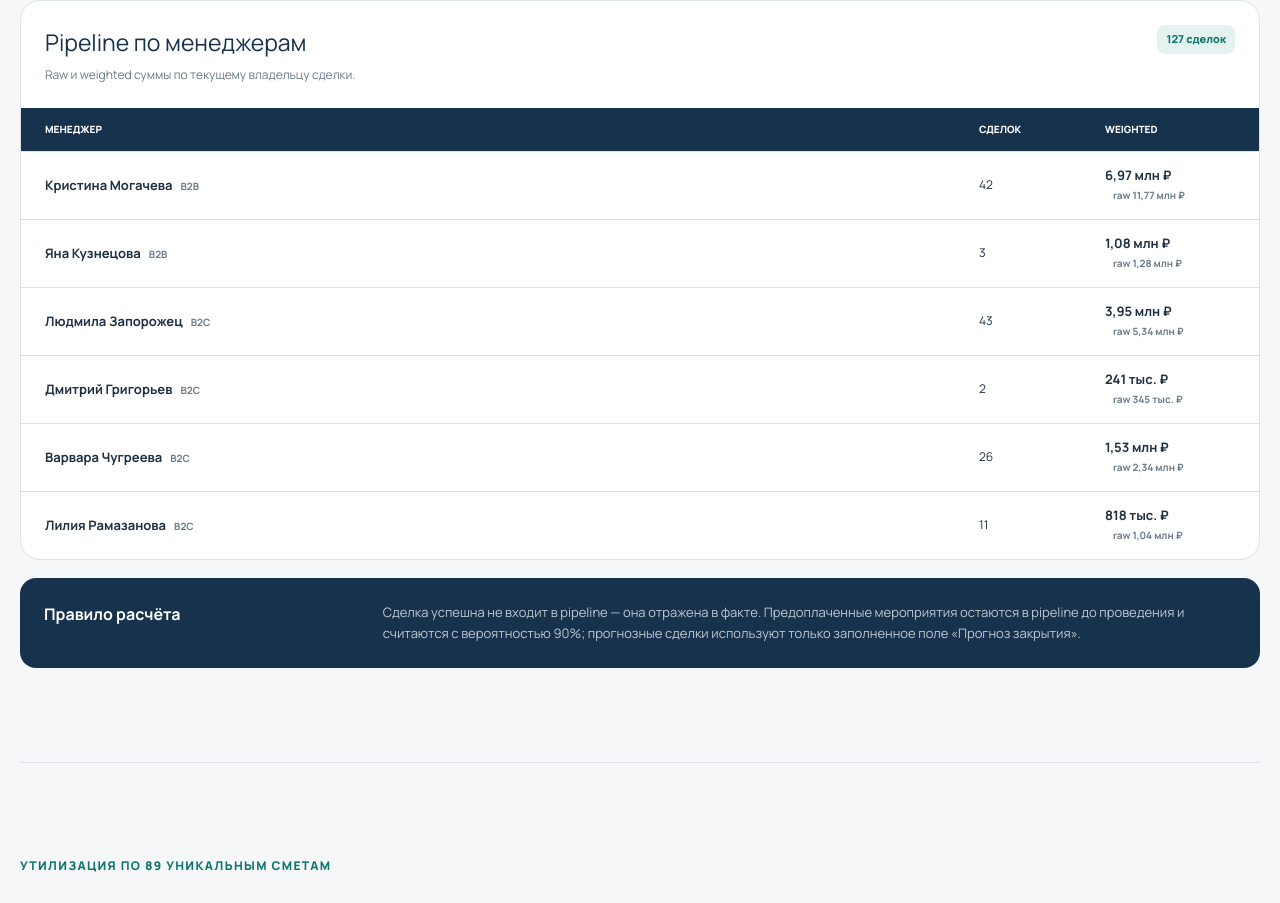
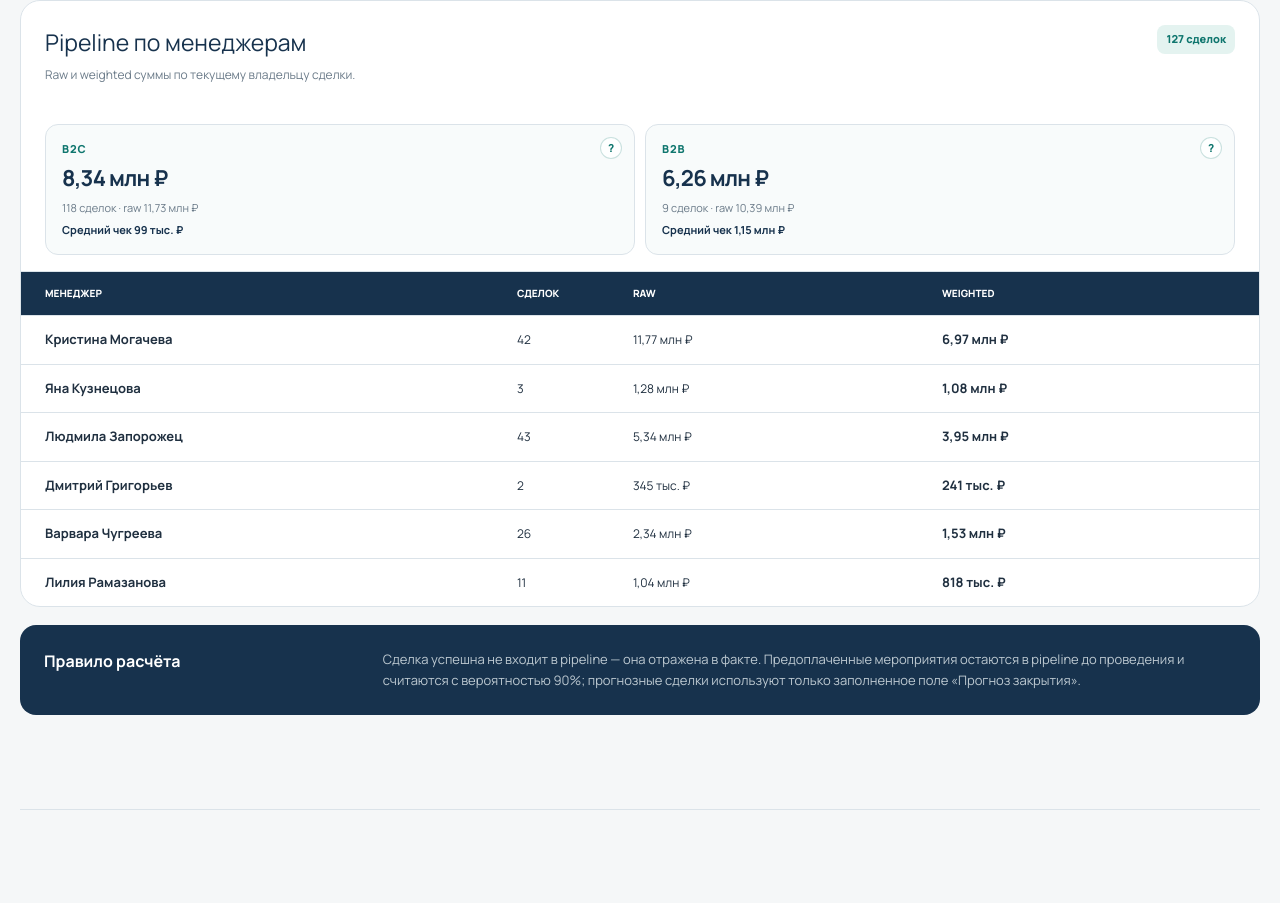
Before and after one commit to nkrivodud-blip/park-skazka-sales-report, a Next.js app: page / in a window 1280 px wide. Shown: the part 5152-6055 px from the top of the page. Built offline with nearby package versions, Linux system fonts and the light colour scheme.

Commit message:
Rework public pipeline manager breakdown

```diff
--- a/app/globals.css
+++ b/app/globals.css
@@ -184,6 +184,15 @@ h2 { margin-bottom: 20px; color: var(--ink); font-size: clamp(40px, 5vw, 68px);
 .stage { color: var(--muted); }
 .source-table .data-head, .source-table .data-row { grid-template-columns: 1fr 110px 130px; }
 .comparison-table .data-head, .comparison-table .data-row { grid-template-columns: 1.3fr 1fr 1fr 1fr; }
+.pipeline-direction-summary { display: grid; grid-template-columns: repeat(2, 1fr); gap: 10px; padding: 16px 24px; border-bottom: 1px solid var(--line); }
+.pipeline-direction-summary article { display: grid; gap: 5px; padding: 16px; border: 1px solid var(--line); border-radius: 13px; background: #f8fbfb; }
+.pipeline-direction-summary span { color: var(--teal); font-size: 11px; font-weight: 800; letter-spacing: .08em; }
+.pipeline-direction-summary strong { color: var(--ink); font-size: 22px; letter-spacing: -.035em; }
+.pipeline-direction-summary small, .pipeline-direction-summary em { color: var(--muted); font-size: 11px; font-style: normal; }
+.pipeline-direction-summary em { color: var(--ink); font-weight: 700; }
+.pipeline-manager-table .data-head, .pipeline-manager-table .data-row { grid-template-columns: minmax(220px, 1.4fr) 100px minmax(150px, .9fr) minmax(160px, .9fr); }
+.pipeline-manager-table .data-head > span:not(:first-child), .pipeline-manager-table .data-row > span, .pipeline-manager-table .data-row > strong:last-child { text-align: left; }
+.pipeline-manager-table .data-row > strong { white-space: nowrap; }
 .manager-table { overflow-x: auto; }
 .manager-table .data-head, .manager-table .data-row { grid-template-columns: minmax(170px, 1.3fr) 72px 82px minmax(125px, 1fr) minmax(135px, 1fr) 115px 120px minmax(145px, 1fr); gap: 12px; min-width: 1120px; }
 .manager-table .data-row { align-items: start; padding-block: 18px; }
@@ -315,6 +324,7 @@ footer > a { justify-self: end; align-self: center; font-size: 12px; font-weight
   .hero { grid-template-columns: 1fr; gap: 34px; min-height: auto; padding-top: 100px; }
   .kpi-grid, .audit-stats, .capacity-summary, .field-grid { grid-template-columns: repeat(2, 1fr); }
   .quality-grid, .call-grid, .reactivation, .decision-grid, .dual-tables { grid-template-columns: 1fr; }
+  .pipeline-direction-summary { grid-template-columns: 1fr; }
   .week-chart, .growth-chart { overflow-x: auto; grid-template-columns: repeat(15, 42px); }
   .peak-grid { grid-template-columns: repeat(2, 1fr); }
   .data-head { display: none; }
@@ -322,6 +332,7 @@ footer > a { justify-self: end; align-self: center; font-size: 12px; font-weight
   .data-row .stage { grid-column: 1 / -1; }
   .manager-table .data-head { display: grid; }
   .manager-table .data-head, .manager-table .data-row { grid-template-columns: minmax(170px, 1.3fr) 72px 82px minmax(125px, 1fr) minmax(135px, 1fr) 115px 120px minmax(145px, 1fr); min-width: 1120px; }
+  .pipeline-manager-table .data-head, .pipeline-manager-table .data-row { display: grid; grid-template-columns: minmax(190px, 1.3fr) 72px 130px 145px; min-width: 650px; }
 }
 
 @media (max-width: 620px) {
--- a/app/page.tsx
+++ b/app/page.tsx
@@ -77,6 +77,11 @@ const managers = [
   { name: "Лилия Рамазанова", direction: "B2C", worked: 89, leadsAugust: 40, dealConv: 0, paidConv: 10.0, deals: 0, sales: 0, avg: 0, plan: 12_006_578, planSales: 0, pipelineCount: 11, pipelineRaw: 1_040_030, pipelineWeighted: 817_527 },
   { name: "Татьяна Баландина", direction: "B2C", worked: 242, leadsAugust: 0, dealConv: 0, paidConv: 0, deals: 7, sales: 599_840, avg: 85_691, plan: null, planSales: 599_840, pipelineCount: 0, pipelineRaw: 0, pipelineWeighted: 0 },
   { name: "Наталья Криводуд", direction: "РОП", worked: 603, leadsAugust: 70, dealConv: 0, paidConv: 0, deals: 0, sales: 0, avg: 0, plan: null, planSales: 0, pipelineCount: 0, pipelineRaw: 0, pipelineWeighted: 0 },
+] as const;
+
+const pipelineDirections = [
+  { direction: "B2C", deals: 118, raw: 11_728_600, weighted: 8_338_700 },
+  { direction: "B2B", deals: 9, raw: 10_386_101, weighted: 6_255_490.9 },
 ] as const;
 
 const pipelineStages = [
@@ -223,7 +228,10 @@ export default function Home() {
         </div>
         <div className="table-card reveal">
           <div className="table-title"><div><h3>Pipeline по менеджерам</h3><p>Raw и weighted суммы по текущему владельцу сделки.</p></div><span>127 сделок</span></div>
-          <div className="data-table source-table"><div className="data-head"><span>Менеджер</span><span>Сделок</span><span>Weighted</span></div>{managers.filter((manager) => manager.pipelineCount > 0).map((manager) => <div className="data-row" key={`pipeline-${manager.name}`}><strong>{manager.name}<small>{manager.direction}</small></strong><span>{manager.pipelineCount}</span><strong>{compactMoney(manager.pipelineWeighted)}<small>raw {compactMoney(manager.pipelineRaw)}</small></strong></div>)}</div>
+          <div className="pipeline-direction-summary">
+            {pipelineDirections.map((item) => <article key={item.direction} data-hint={`${item.direction}: средний чек рассчитан от raw pipeline — ${compactMoney(item.raw)} / ${item.deals} сделок.`} tabIndex={0}><span>{item.direction}</span><strong>{compactMoney(item.weighted)}</strong><small>{item.deals} сделок · raw {compactMoney(item.raw)}</small><em>Средний чек {compactMoney(item.raw / item.deals)}</em></article>)}
+          </div>
+          <div className="data-table pipeline-manager-table"><div className="data-head"><span>Менеджер</span><span>Сделок</span><span>Raw</span><span>Weighted</span></div>{managers.filter((manager) => manager.pipelineCount > 0).map((manager) => <div className="data-row" key={`pipeline-${manager.name}`}><strong>{manager.name}</strong><span>{manager.pipelineCount}</span><span>{compactMoney(manager.pipelineRaw)}</span><strong>{compactMoney(manager.pipelineWeighted)}</strong></div>)}</div>
         </div>
         <aside className="note reveal"><strong>Правило расчёта</strong><p>Сделка успешна не входит в pipeline — она отражена в факте. Предоплаченные мероприятия остаются в pipeline до проведения и считаются с вероятностью 90%; прогнозные сделки используют только заполненное поле «Прогноз закрытия».</p></aside>
       </section>
```
Also changed, not shown: .pages/index.html.
